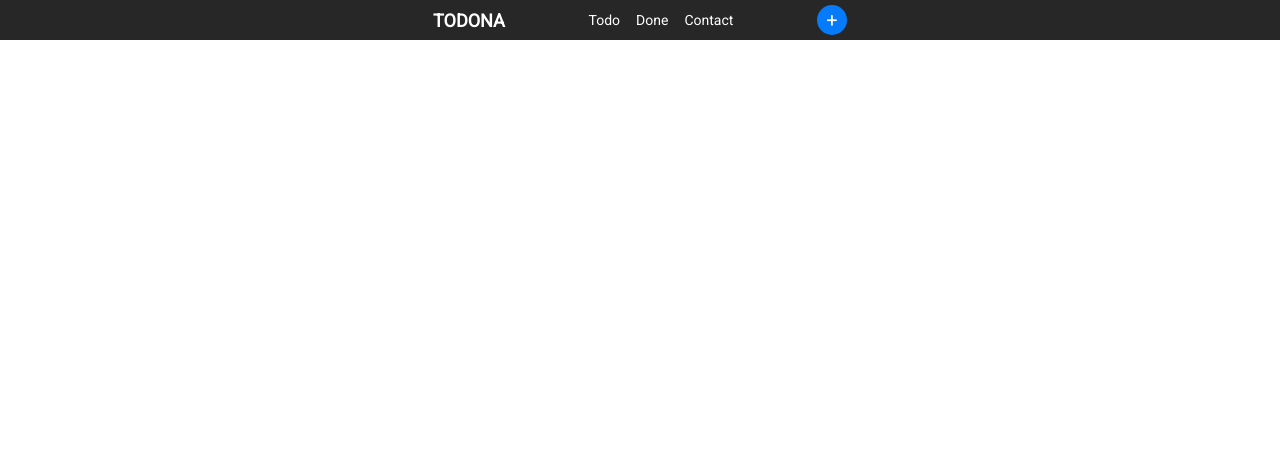
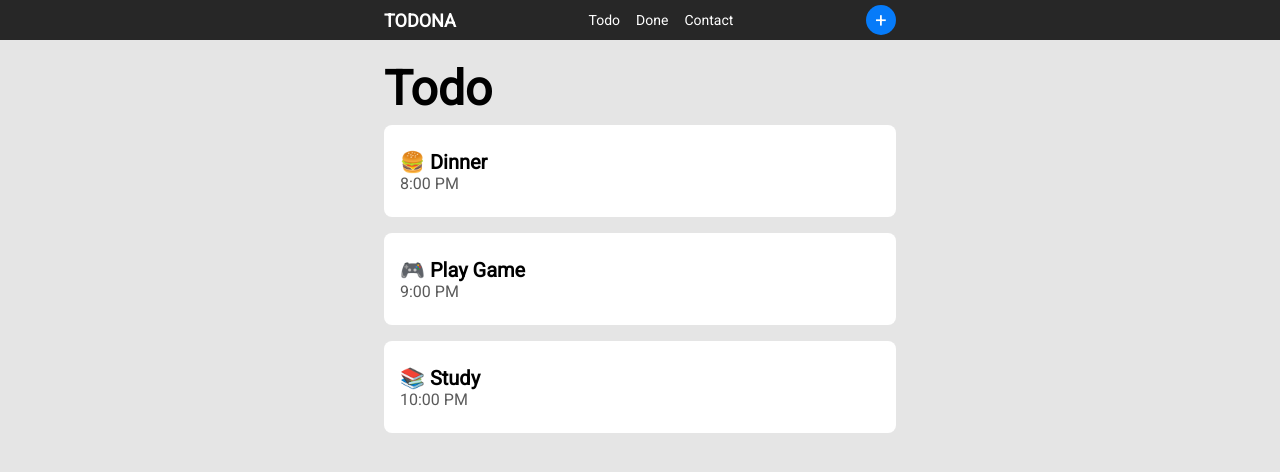
Before and after one commit to Noppanat1997/instrago, a React (Create React App) app in the folder frontend/: page / in a window 1280 px wide. Shown: the top 472 px of the page. Built offline with nearby package versions, Linux system fonts and the light colour scheme.

Commit message:
todoPage update

```diff
--- a/frontend/public/index.html
+++ b/frontend/public/index.html
@@ -1,15 +1,14 @@
 <!DOCTYPE html>
 <html lang="en">
+
 <head>
   <meta charset="utf-8" />
   <link rel="icon" href="%PUBLIC_URL%/favicon.ico" />
   <meta name="viewport" content="width=device-width, initial-scale=1" />
   <meta name="theme-color" content="#000000" />
-    <meta
-      name="description"
-      content="Web site created using create-react-app"
-    />
+  <meta name="description" content="Web site created using create-react-app" />
   <link rel="apple-touch-icon" href="%PUBLIC_URL%/logo192.png" />
+  <script src="https://kit.fontawesome.com/a076d05399.js"></script>
   <!--
       manifest.json provides metadata used when your web app is installed on a
       user's mobile device or desktop. See https://developers.google.com/web/fundamentals/web-app-manifest/
@@ -24,18 +23,14 @@
       work correctly both with client-side routing and a non-root public URL.
       Learn how to configure a non-root public URL by running `npm run build`.
     -->
-    <link
-      href="http://fonts.googleapis.com/css?family=Roboto"
-      rel="stylesheet"
-      type="text/css"
-    />
+  <link href="http://fonts.googleapis.com/css?family=Roboto" rel="stylesheet" type="text/css" />
   <title>React App</title>
 </head>
+
 <body>
   <style>
     body {
       font-family: "Roboto", sans-serif;
-        font-size: 48px;
     }
   </style>
   <noscript>You need to enable JavaScript to run this app.</noscript>
@@ -51,4 +46,5 @@
       To create a production bundle, use `npm run build` or `yarn build`.
     -->
 </body>
+
 </html>
--- a/frontend/src/App.css
+++ b/frontend/src/App.css
@@ -1,38 +1,20 @@
 .App {
-  text-align: center;
+  width: 40vw;
+  margin: 0 auto;
 }
 
-.App-logo {
-  height: 40vmin;
-  pointer-events: none;
+body {
+  margin-top: 60px;
+  background-color: #E5E5E5;
 }
 
-@media (prefers-reduced-motion: no-preference) {
-  .App-logo {
-    animation: App-logo-spin infinite 20s linear;
-  }
+* {
+  margin: 0;
+  font-family: "Roboto", FontAwesome, -apple-system,
+    BlinkMacSystemFont, "Segoe UI", Roboto, Oxygen, Ubuntu, Cantarell,
+    "Open Sans", "Helvetica Neue", sans-serif;
 }
 
-.App-header {
-  background-color: #282c34;
-  min-height: 100vh;
-  display: flex;
-  flex-direction: column;
-  align-items: center;
-  justify-content: center;
-  font-size: calc(10px + 2vmin);
-  color: white;
+button {
+  cursor: pointer;
 }
-
-.App-link {
-  color: #61dafb;
-}
-
-@keyframes App-logo-spin {
-  from {
-    transform: rotate(0deg);
-  }
-  to {
-    transform: rotate(360deg);
-  }
-}
--- a/frontend/src/App.jsx
+++ b/frontend/src/App.jsx
@@ -1,16 +1,19 @@
 import React from "react";
 import Navbar from "./component/navbar";
+import "./App.css"
 import { BrowserRouter as Router, Switch, Route } from "react-router-dom";
 import TodoPage from "./container/todoPage";
 
 function App() {
   return (
-    <Router>
-      <Switch>
-        <Route path="/todo" component={TodoPage} />
-        <Navbar />
-      </Switch>
-    </Router>
+    <div className="App">
+      <Router>
+        <Switch>
+          <Route exact path="/" component={TodoPage} />
+          <Navbar />
+        </Switch>
+      </Router>
+    </div>
   );
 }
 
--- /dev/null
+++ b/frontend/src/component/card/card.css
@@ -0,0 +1,64 @@
+.Card {
+  padding: 1rem 1rem;
+  border-radius: 8px;
+  background-color: white;
+  height: 60px;
+  transition: all ease-in-out 150ms;
+  margin-bottom: 1rem;
+  cursor: pointer;
+}
+
+.Card:hover {
+  box-shadow: 0 0 0 3px rgba(6, 123, 249, 0.4);
+}
+
+.selected {
+  box-shadow: 0 0 0 3px rgba(6, 123, 249, 0.7);
+}
+
+.Card .container {
+  display: flex;
+  flex-flow: row wrap;
+  justify-content: space-between;
+  align-items: center;
+  height: 100%;
+}
+
+.info .task {
+  font-size: 20px;
+}
+
+.info .time {
+  font-size: 16px;
+  color: #5A5A5A;
+}
+
+.btn-group button {
+  border: none;
+  border-radius: 50%;
+  height: 40px;
+  width: 40px;
+  margin: 0 5px;
+  font-size: 18px;
+  transition: all ease-in-out 100ms;
+}
+
+.btn-group #edit:hover {
+  background-color: #6C757C;
+  color: white;
+}
+
+.btn-group #done:hover {
+  background-color: #2FA74E;
+  color: white;
+}
+
+.btn-group #del:hover {
+  background-color: #DA3648;
+  color: white;
+}
+
+.btn-group button:focus {
+  cursor: pointer;
+  outline: none;
+}
--- /dev/null
+++ b/frontend/src/component/card/index.jsx
@@ -0,0 +1,23 @@
+import React from "react";
+import { useState } from "react";
+import "./card.css";
+
+const Card = ({ detail, selected, onClick }) => {
+  return (
+    <div className={selected ? "Card selected" : "Card"} onClick={onClick}>
+      <div className="container">
+        <div className="info">
+          <h4 className="task">{detail.taskName}</h4>
+          <p className="time">{detail.time}</p>
+        </div>
+        {selected && <div className="btn-group">
+          <button title="Mark as Done" id="done"><i className="fas fa-check" /></button>
+          <button title="Edit Task" id="edit"><i className="fas fa-pen" /></button>
+          <button title="Delete Task" id="del"><i className="fa fa-trash-alt" /></button>
+        </div>}
+      </div>
+    </div>
+  );
+}
+
+export default Card;
--- a/frontend/src/component/navbar/navbar.css
+++ b/frontend/src/component/navbar/navbar.css
@@ -1,16 +1,19 @@
 .navbar {
   width: 100%;
   height: 40px;
+  position: absolute;
   background-color: #272727;
   display: flex;
   justify-content: center;
+  top: 0;
+  left: 0;
 }
 
 .navbar .content {
   display: flex;
   justify-content: space-between;
   align-items: center;
-  width: 414px;
+  width: 40vw;
 }
 
 .navbar .content .brand {
--- /dev/null
+++ b/frontend/src/container/todoPage.css
@@ -0,0 +1,4 @@
+h1 {
+  font-size: 48px;
+  margin: 0.5rem 0;
+}
--- a/frontend/src/container/todoPage.jsx
+++ b/frontend/src/container/todoPage.jsx
@@ -1,11 +1,28 @@
-import React from "react";
-import NavBar from "../component/navbar"
+import React, { useState } from "react";
+import NavBar from "../component/navbar";
+import Card from "../component/card";
+import "./todoPage.css";
 
 const TodoPage = () => {
+  const [selectedCard, setSelectedCard] = useState(null);
+  const mock = [{
+    taskName: "🍔 Dinner",
+    time: "8:00 PM"
+  }, {
+    taskName: "🎮 Play Game",
+    time: "9:00 PM"
+  }, {
+    taskName: "📚 Study",
+    time: "10:00 PM"
+  }]
+
   return (
     <div className="TodoPage">
       <NavBar />
-      <h1>sdfsdf</h1>
+      <h1>Todo</h1>
+      <div className="card-container">
+        {mock.map((ele, i) => <Card detail={ele} selected={selectedCard === i} key={i} onClick={() => setSelectedCard(i)}/>)}
+      </div>
     </div>
   );
 };
```
Lines whose indentation alone changed are shown as unchanged.
